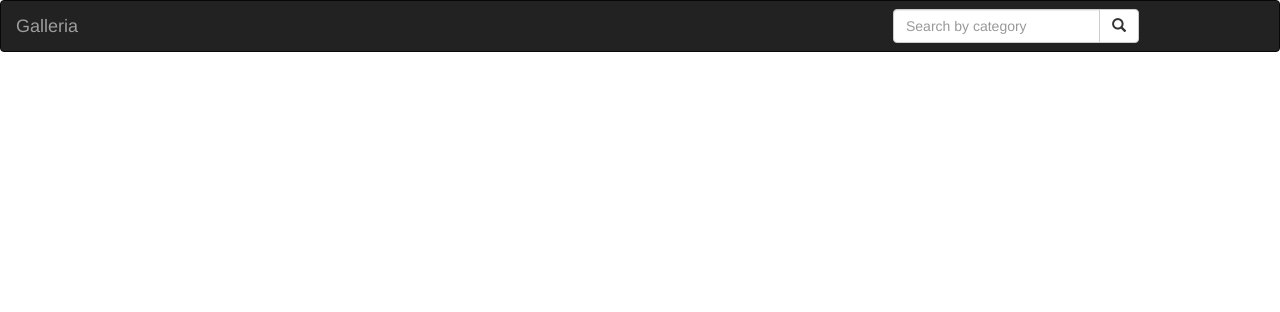
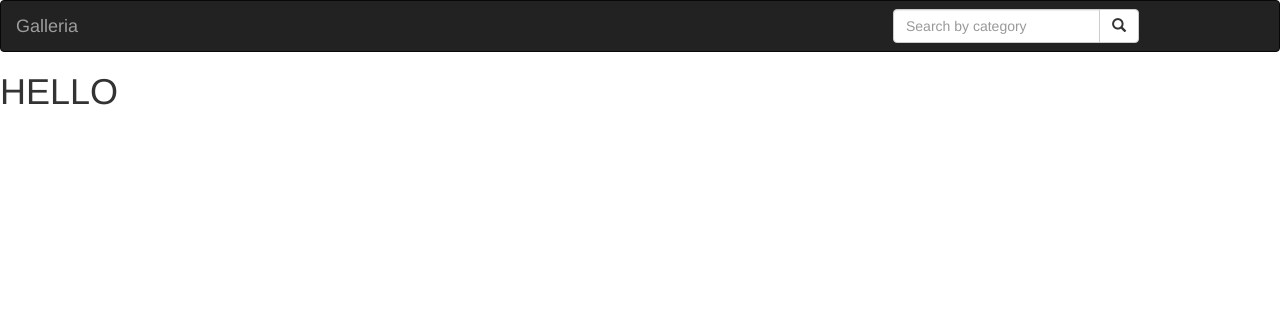
Before and after one commit to billowbashir/Galleria, a Django app: template gallery/templates/base.html in a window 1280 px wide. Shown: the top 312 px of the page. Run offline with Django 3.2, Linux system fonts and the light colour scheme; the template is opened without the code that fills it, so the values that code supplies are empty; some libraries are stand-ins or nearby versions.

Commit message:
test for stuff

```diff
--- a/gallery/templates/base.html
+++ b/gallery/templates/base.html
@@ -18,9 +18,10 @@
     {%endblock%}
   </head>
   <body>
+
     {% include "navbar.html" %}
 {%block content%}
-
+<h1>HELLO</h1>
 {%endblock%}
 {% block scripts %}
         <script src="https://ajax.googleapis.com/ajax/libs/jquery/3.2.1/jquery.min.js"></script>
```
